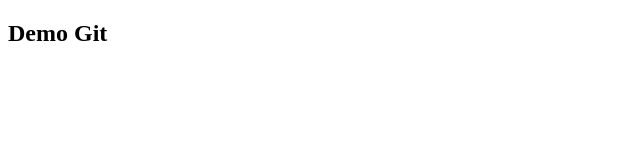
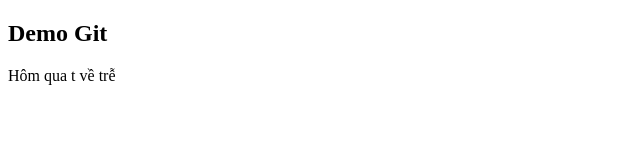
Before and after one commit to DuyKhangDao/FEBc02_Git, a plain HTML site: page index.html in a window 1280 px wide. Shown: the whole page, without its empty margins (0-640 px from the left). Drawn offline with Linux system fonts and the light colour scheme.

Commit message:
Update index.html

```diff
--- a/index.html
+++ b/index.html
@@ -9,6 +9,7 @@
 
 <body>
     <h2>Demo Git</h2>
+    <p>Hôm qua t về trễ </p>
 </body>
 
 </html>
```
